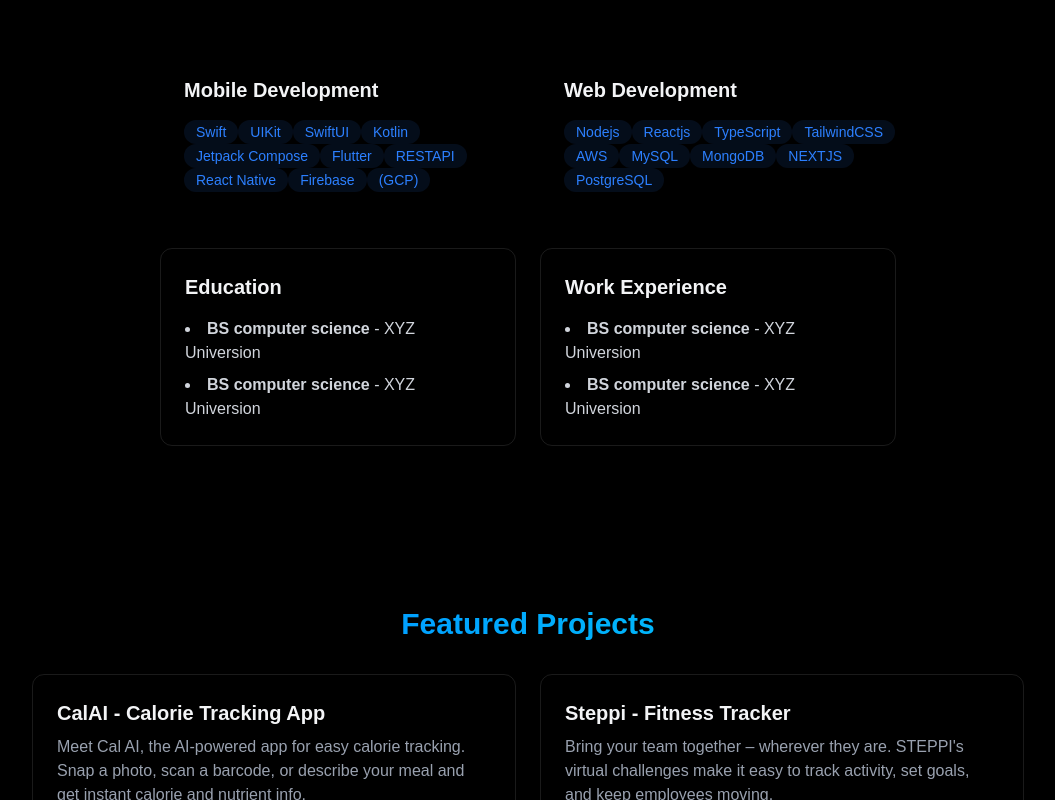
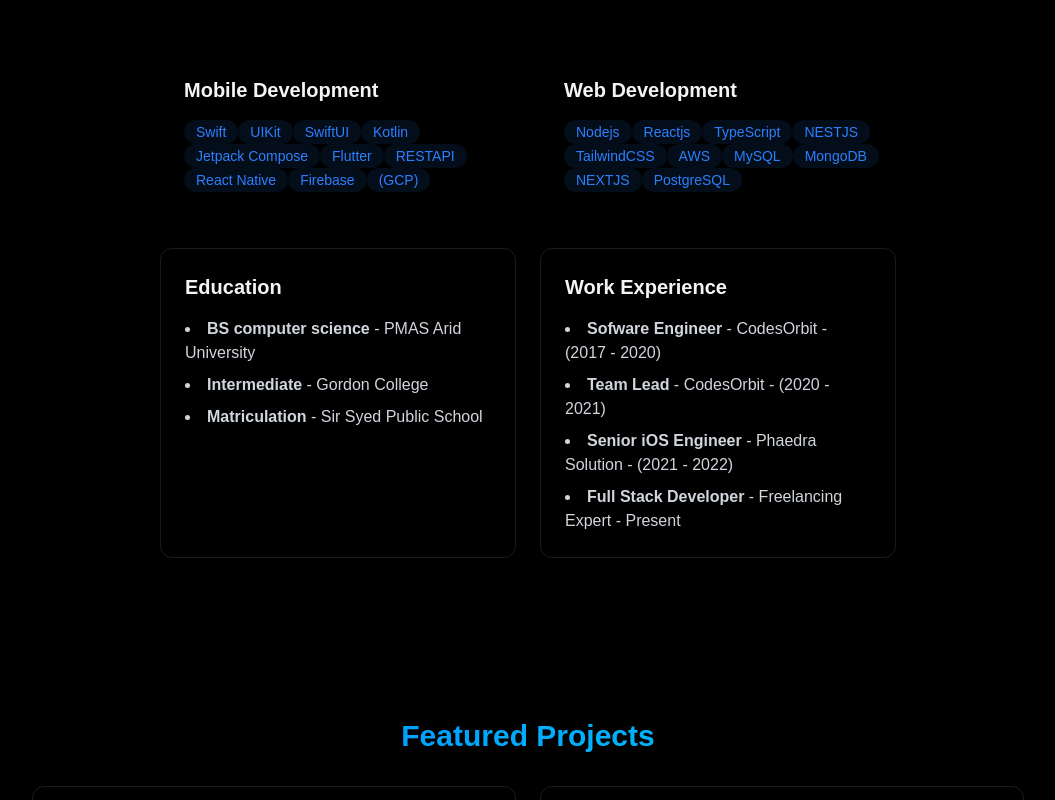
Before and after one commit to shahrukhgit95/my-portfolio, a React (Vite) app: page / in a window 1280 px wide. Shown: the part 1320-2120 px from the top of the page, without its empty margins (112-1167 px from the left). Built offline with nearby package versions, Linux system fonts and the light colour scheme.

Commit message:
Experience

```diff
--- a/src/components/sections/About.jsx
+++ b/src/components/sections/About.jsx
@@ -3,7 +3,7 @@ import { RevealOnScroll } from "../RevealOnScroll"
 export const About = () => {
 
     const frontendSkills = ["Swift", "UIKit","SwiftUI", "Kotlin", "Jetpack Compose", "Flutter",, "RESTAPI",  "React Native", "Firebase", "(GCP)", ]
-    const backendSkills = ["Nodejs", "Reactjs", "TypeScript", "TailwindCSS", "AWS", "MySQL", "MongoDB", "NEXTJS", "PostgreSQL"]
+    const backendSkills = ["Nodejs", "Reactjs", "TypeScript", "NESTJS","TailwindCSS", "AWS", "MySQL", "MongoDB", "NEXTJS", "PostgreSQL"]
 
     return <section id="about" className="min-h-screen flex items-center justify-center py-20">
 
@@ -29,8 +29,6 @@ export const About = () => {
 
                     <p>
                         From crafting cross-platform apps to full-stack solutions, I deliver startup-grade agility, clean architecture, and reliable code tailored for growth-focused products.                    </p>
-
-
 
                     <p>
                         <br />
@@ -93,10 +91,13 @@ export const About = () => {
                         </h3>
 
                         <ul className="list-disc list-inside text-gray-300 space-y-2">
-                            <li><strong>BS computer science </strong> - XYZ Universion
+                            <li><strong>BS computer science </strong> - PMAS Arid University
                             </li>
 
-                            <li><strong>BS computer science </strong> - XYZ Universion
+                            <li><strong>Intermediate</strong> - Gordon College
+                            </li>
+
+                            <li><strong>Matriculation</strong> - Sir Syed Public School
                             </li>
 
                         </ul>
@@ -110,10 +111,16 @@ export const About = () => {
                         </h3>
 
                         <ul className="list-disc list-inside text-gray-300 space-y-2">
-                            <li><strong>BS computer science </strong> - XYZ Universion
+                            <li><strong>Sofware Engineer</strong> - CodesOrbit - (2017 - 2020)
                             </li>
 
-                            <li><strong>BS computer science </strong> - XYZ Universion
+                            <li><strong>Team Lead</strong> - CodesOrbit - (2020 - 2021)
+                            </li>
+
+                            <li><strong>Senior iOS Engineer</strong> - Phaedra Solution - (2021 - 2022)
+                            </li>
+
+                            <li><strong>Full Stack Developer</strong> - Freelancing Expert - Present
                             </li>
 
                         </ul>
--- a/src/components/sections/Home.jsx
+++ b/src/components/sections/Home.jsx
@@ -10,7 +10,9 @@ export const Home = () => {
             </h1>
 
             <p className="text-gray-400 text-lg mb-8 max-w-lg mx-auto">
-                I’m a full-stack Mobile & Web App Developer with proven expertise in iOS (Swift), Android (Kotlin/Java), Flutter (Dart), Node.js, and React.js. I specialize in building scalable, high-performance applications — from intuitive mobile apps to robust backend APIs and modern web interfaces.
+            I’m a full-stack Mobile & Web App Developer with proven expertise in iOS (Swift), Android (Kotlin/Java), Flutter (Dart), Node.js, and React.js. I specialize in building scalable, high-performance applications — from intuitive mobile apps to robust backend APIs and modern web interfaces.
+            <br/>
+            I’ve helped startups and businesses launch cross-platform mobile apps, responsive websites, and cloud-powered APIs that deliver real value to users. My focus is on clean architecture, fast performance, and user-first design that scales across platforms.
             </p>
 
             <div className="flex justify-center space-x-4">
--- a/src/components/sections/Projects.jsx
+++ b/src/components/sections/Projects.jsx
@@ -207,6 +207,30 @@ export const Projects = () => {
                     </div>
 
 
+                    <div className="p-6 rounded-xl border border-white/10 hover:-translate-y-1 hover:border-blue-500/30 hover:shadow[0_2px_8px_rgba(59,130,246,0.2)] transition">
+
+                        <h3 className="text-xl font-bold mb-2 ">HairTrack-AI </h3>
+                        <p className="text-gray-400 mb-4">
+                            Track your progress and achieve healthier, fuller hair with our innovative iOS app.
+                        </p>
+
+                        <div>
+                            {["iOS", "Nest", "Chatgpt", "RESTAPI", "Notifications"].map((tech, key) => (
+
+                                <span key={key} className="bg-blue-500/10 text-blue-500 py-1 px-3 rounded-full text-sm hover:bg-blue-500/20 hover:shadow[0_2px_8px_rgba(59,130,246,0.2)] transition-all">
+                                    {tech}
+                                </span>
+                            ))}
+                        </div>
+
+                        <div className="flex justify-between items-center">
+                            <a href="#" className="text-blue-400 hover:text-blue-300 transition-colors my-4">
+                                {" "}
+                                View Project &rarr;
+                            </a>
+
+                        </div>
+                    </div>
                 </div>
             </div>
         </RevealOnScroll>
```
